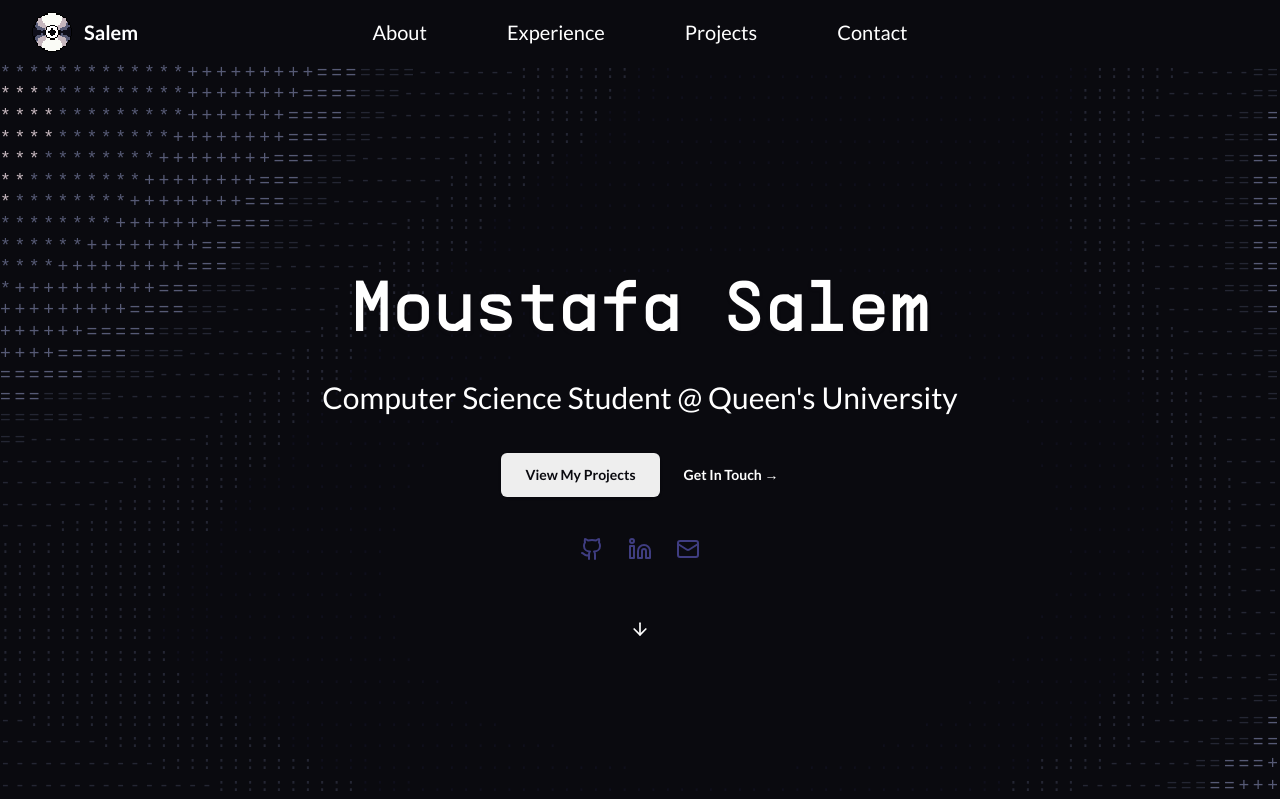
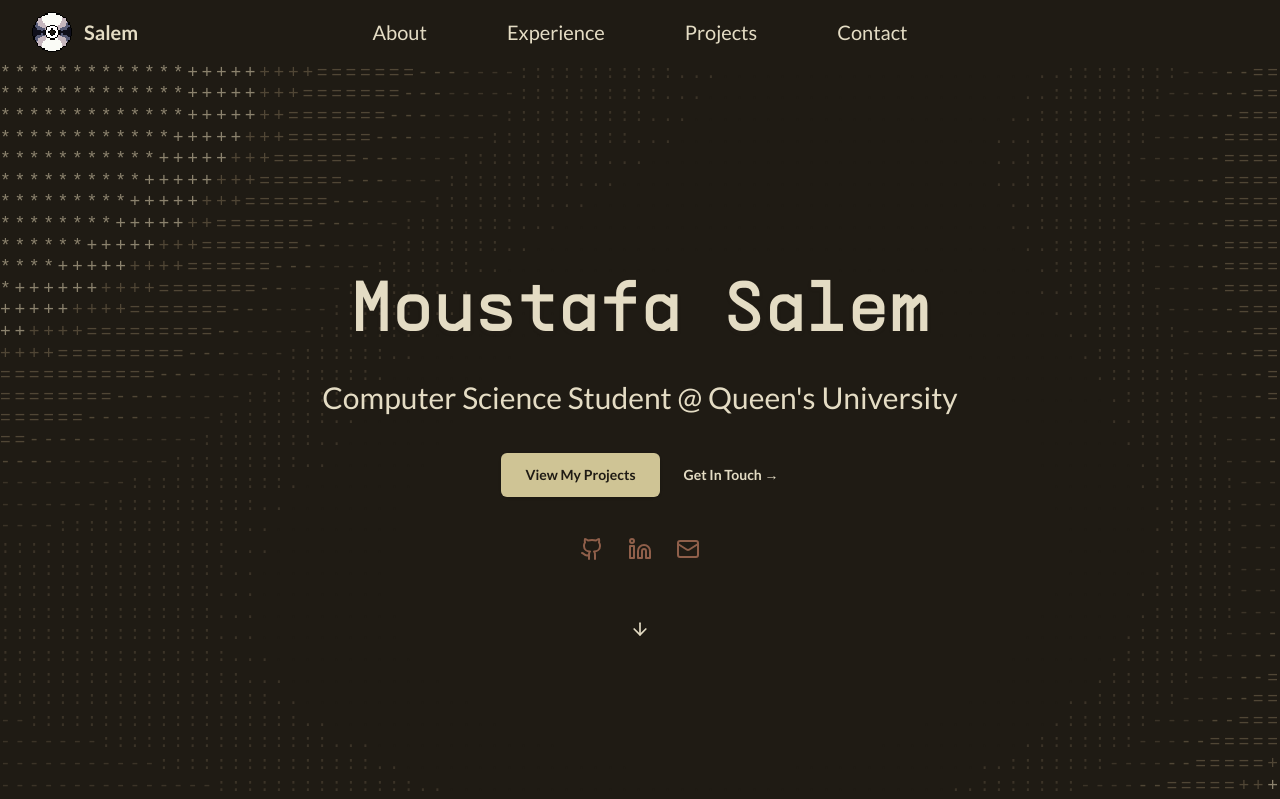
Before and after one commit to tTrmc/msalem, a Next.js app: page / in a window 1280 px wide. Shown: the top 799 px of the page. Built offline with nearby package versions, Linux system fonts and the light colour scheme.

Commit message:
refactor: color scheme change

```diff
--- a/src/app/globals.css
+++ b/src/app/globals.css
@@ -1,18 +1,27 @@
 @import "tailwindcss";
 
 :root {
-  /* Dark theme colors (only theme) - Deep Blue/Indigo Professional Theme */
-  --background:  #0a0a0f;
-  --foreground:  #ffffff;
-  --primary: #eeeeee;    /* Deep royal blue - buttons & CTAs */
-  --stone:  #e4e4e7;
-  --warm: #3f3d81;          /* Deep indigo - headings & titles */
-  --accent: #0d0d13;        /* Navy blue - cards & sections */
+  /* NieR:Automata-inspired palette with deeper contrast */
+  --background: #d8d0b3;      /* Sanded parchment */
+  --foreground: #2f261f;      /* Deep umbra */
+  --primary: #f0e7c2;         /* Hack highlight */
+  --stone: #b6a789;           /* Defensive taupe */
+  --warm: #b58a77;            /* Offensive sienna */
+  --accent: #4f4638;          /* System umber */
 
   /* Common variables */
   --border-radius: 0.5rem;
   --transition-speed: 0.3s;
   --box-shadow: 0 2px 10px rgba(0, 0, 0, 0.1);
+}
+
+.dark {
+  --background: #1f1b14;      /* Terminal dusk */
+  --foreground: #e4dcc4;      /* Pale parchment */
+  --primary: #cfc495;         /* Hack glow */
+  --stone: #8b826d;           /* Weathered alloy */
+  --warm: #8f5f4a;            /* Offensive rust */
+  --accent: #3b3327;          /* System umber */
 }
 
 /* Base transitions */
--- a/src/components/ascii-background.tsx
+++ b/src/components/ascii-background.tsx
@@ -58,9 +58,9 @@ const hexToRgbString = (hex: string) => {
  *  • Pauses drawing when the hero section is off-screen (IntersectionObserver).
  *  • Caps animation at ~30 FPS and increases draw step to lower per-frame cost.
  *  • Palette, grid metadata, and listeners remain memoised + cleaned up.
-*/
+ */
 export function ASCIIBackground({
-  colors = ["#0f0f1b", "#242633", "#565a75", "#c6b7be", "#fafbf6"],
+  colors = ["#1f1b14", "#3b3327", "#504635", "#8b826d", "#cfc495", "#e4dcc4"],
   fontSize = 18,
   charWidth = 12,
 }: ASCIIBackgroundProps) {
@@ -120,7 +120,8 @@ export function ASCIIBackground({
     const chars = " .:-=+*#%@"
     const charMaxIndex = Math.max(0, chars.length - 1)
     const colourMaxIndex = Math.max(0, fillStyles.length - 1)
-    const fallbackFill = fillStyles[colourMaxIndex] ?? "#ffffff"
+    const fallbackFill = fillStyles[colourMaxIndex] ?? "#e4dcc4"
+    const backgroundFill = fillStyles[0] ?? "#1f1b14"
     const FRAME_INTERVAL = 1000 / 30 // ~30 FPS cap
 
     const matchDensity = (width: number, height: number) => {
@@ -216,6 +217,8 @@ export function ASCIIBackground({
 
       lastFrameTime = time
       ctx.clearRect(0, 0, canvas.width, canvas.height)
+      ctx.fillStyle = backgroundFill
+      ctx.fillRect(0, 0, canvas.width, canvas.height)
 
       const grid = gridRef.current
       if (!grid.length || !fillStyles.length) {
--- a/tailwind.config.ts
+++ b/tailwind.config.ts
@@ -13,60 +13,60 @@ const config: Config = {
         background: "var(--background)",
         foreground: "var(--foreground)",
         primary: {
-          50: "#faf7f0",
-          100: "#f5efe0",
-          200: "#ead7b8",
-          300: "#ddbf8b",
-          400: "#c9a668",
+          50: "#fffbed",
+          100: "#fdf5d9",
+          200: "#f8edc0",
+          300: "#f2e4a7",
+          400: "#eddb91",
           DEFAULT: "var(--primary)",
           500: "var(--primary)",
-          600: "#a37c42",
-          700: "#886138",
-          800: "#6f4f33",
-          900: "#5a412c",
-          950: "#332319",
+          600: "#d6c775",
+          700: "#b3a75a",
+          800: "#918742",
+          900: "#726831",
+          950: "#403a1a",
         },
         stone: {
-          50: "#fafaf9",
-          100: "#f5f5f4",
-          200: "#e7e5e4",
-          300: "#d6d3d1",
-          400: "#a8a29e",
+          50: "#f4efe4",
+          100: "#e8dcc5",
+          200: "#d7c6a5",
+          300: "#c3b18d",
+          400: "#ae9b74",
           DEFAULT: "var(--stone)",
           500: "var(--stone)",
-          600: "#57534e",
-          700: "#44403c",
-          800: "#292524",
-          900: "#1c1917",
-          950: "#0c0a09",
+          600: "#8f7f58",
+          700: "#736648",
+          800: "#574d37",
+          900: "#3b3426",
+          950: "#221d17",
         },
         warm: {
-          50: "#fefbf3",
-          100: "#fef7e6",
-          200: "#fcedcc",
-          300: "#f9dfa8",
-          400: "#f4ca73",
+          50: "#f9ece5",
+          100: "#f3d7cb",
+          200: "#e6b7a4",
+          300: "#d79882",
+          400: "#c47a66",
           DEFAULT: "var(--warm)",
           500: "var(--warm)",
-          600: "#e09f30",
-          700: "#bb8426",
-          800: "#966923",
-          900: "#7a5720",
-          950: "#422e0f",
+          600: "#a85c4e",
+          700: "#88463e",
+          800: "#69342f",
+          900: "#4c231f",
+          950: "#2a110f",
         },
         accent: {
-          50: "#f9f7f4",
-          100: "#f2ede6",
-          200: "#e3d9cc",
-          300: "#d4c5b1",
-          400: "#b08968",
+          50: "#f1ede5",
+          100: "#e1d7c7",
+          200: "#cbbd9f",
+          300: "#b49f7b",
+          400: "#9b8763",
           DEFAULT: "var(--accent)",
           500: "var(--accent)",
-          600: "#9d7a5d",
-          700: "#846a52",
-          800: "#6d5847",
-          900: "#5a4a3d",
-          950: "#2f261e",
+          600: "#7f6d4d",
+          700: "#64553c",
+          800: "#4b3f2d",
+          900: "#332a1f",
+          950: "#1f1913",
         }
       },
       fontFamily: {
```
